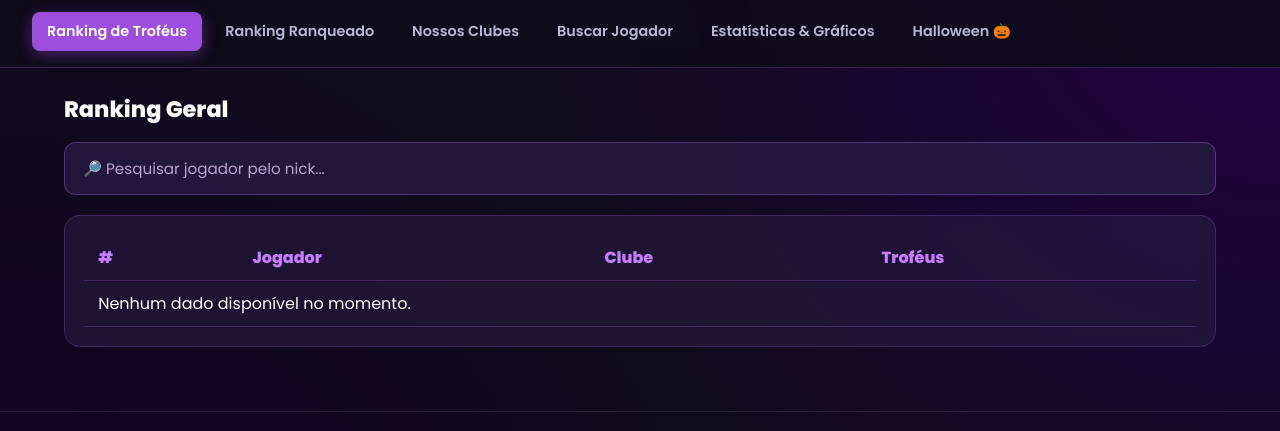
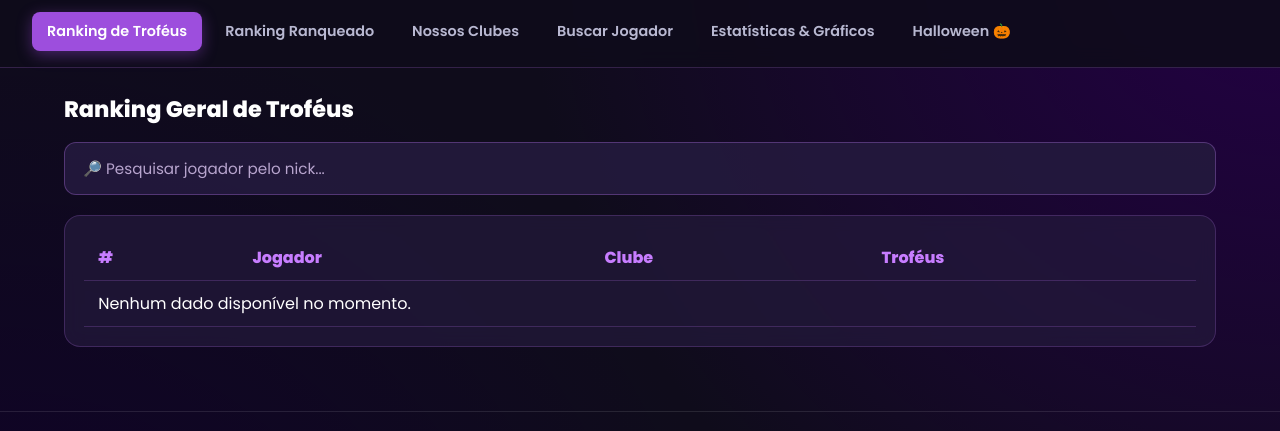
Before and after one commit to LandonXPz/bbr-brawl-stars, a website: page index.html in a window 1280 px wide. Shown: the part 64-495 px from the top of the page. Drawn offline with nearby package versions, Linux system fonts and the light colour scheme; no server answers.

Commit message:
Atualizar título do Ranking de Troféus

```diff
--- a/index.html
+++ b/index.html
@@ -34,7 +34,7 @@
         </section>
 
         <section id="ranking" class="tab-content active">
-            <h2>Ranking Geral</h2>
+            <h2>Ranking Geral de Troféus</h2>
 
 <!-- Pesquisa por nick no Ranking de Troféus -->
 <div class="ranking-search">
```
